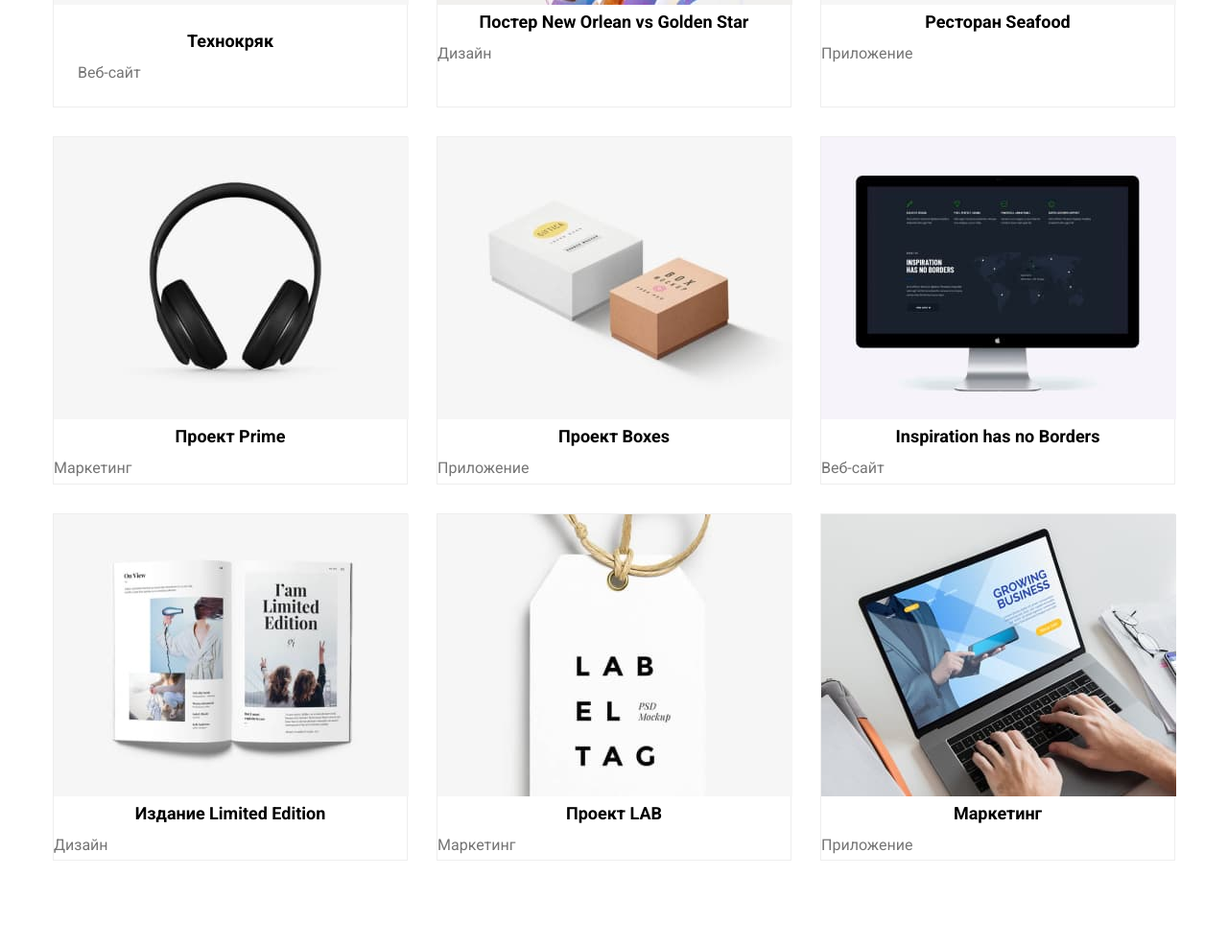
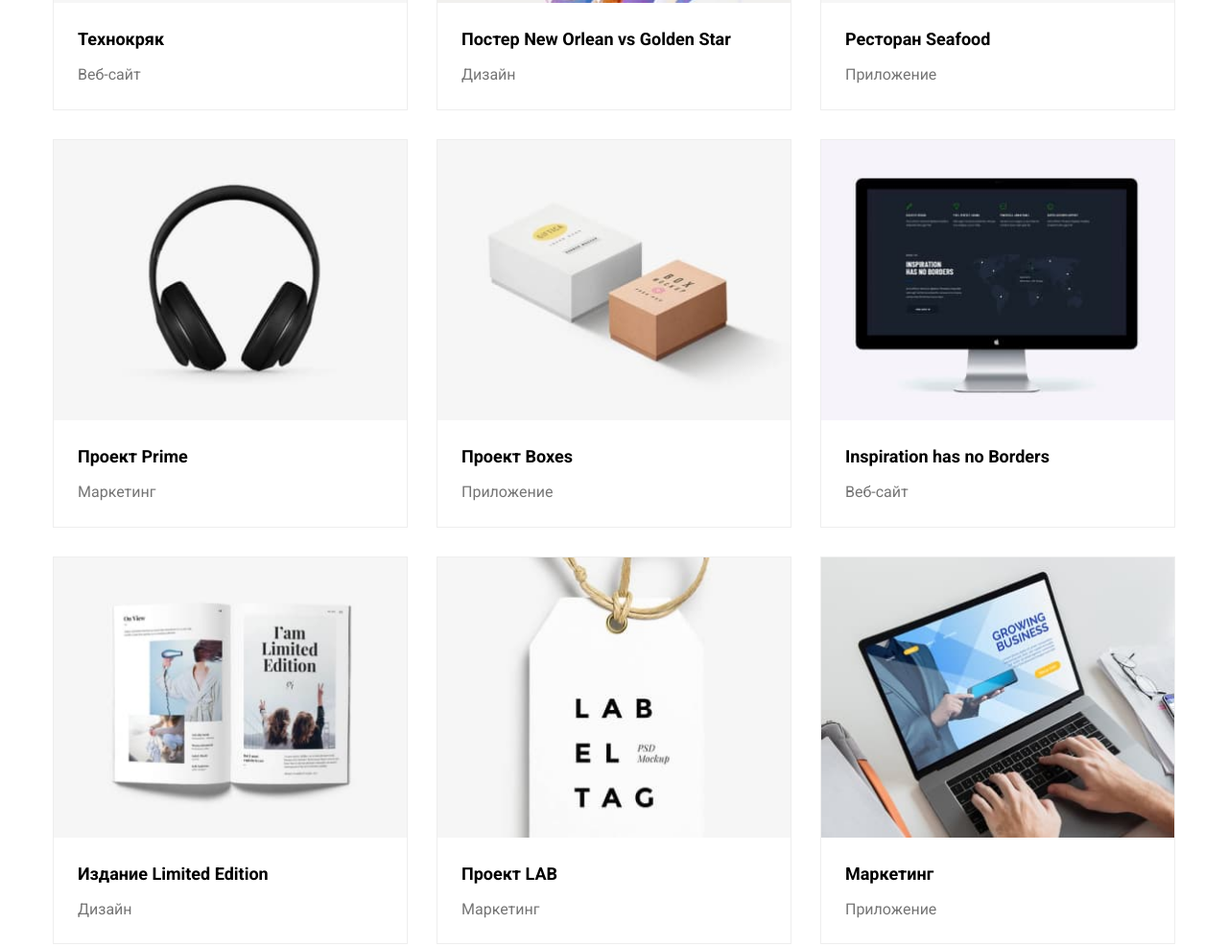
Before and after one commit to DenysPitel/goit-markup-hw-03, a plain HTML site: page portfolio.html in a window 1280 px wide. Shown: the part 563-1550 px from the top of the page at 96% size. Drawn offline with nearby package versions, Linux system fonts and the light colour scheme.

Commit message:
goit-markup-hw-03

```diff
--- a/css/style.css
+++ b/css/style.css
@@ -29,14 +29,9 @@ h5,
 h6 {
   margin-top: 0;
   margin-bottom: 0;
-  text-align: center;
 }
 
-p {
-  padding: 0;
-  margin: 0;
-}
-
+p,
 ul {
   padding: 0;
   margin: 0;
@@ -44,6 +39,8 @@ ul {
 
 img {
   display: block;
+  max-width: 100%;
+  height: auto;
 }
 
 .container {
@@ -168,9 +165,11 @@ img {
 
 .quality-item {
   display: flex;
+  margin-left: -30px;
 }
 
-.quality-item .quality-elem + .quality-elem {
+.quality-item > .quality-elem {
+  flex-basis: calc(100% / 4);
   margin-left: 30px;
 }
 
@@ -179,6 +178,7 @@ img {
 }
 
 .quality-title {
+  margin-bottom: 10px;
   font-weight: 700;
   font-size: 14px;
   line-height: 1.1em;
@@ -200,13 +200,16 @@ img {
   font-size: 36px;
   line-height: 1.2em;
   margin-bottom: 50px;
+  text-align: center;
 }
 
 .services-item {
   display: flex;
+  margin-left: -30px;
 }
 
-.services-item .services-elem + .services-elem {
+.services-item > .services-elem {
+  flex-basis: calc(100% / 3);
   margin-left: 30px;
 }
 
@@ -219,10 +222,7 @@ img {
 
 .team-item {
   display: flex;
-}
-
-.team-item .team-elem + .team-elem {
-  margin-left: 30px;
+  margin-left: -30px;
 }
 
 .team-elem {
@@ -230,6 +230,20 @@ img {
     0px 2px 1px rgba(0, 0, 0, 0.2);
   border-radius: 0px 0px 4px 4px;
   background: var(--fons-html);
+}
+
+.team-item > .team-elem {
+  flex-basis: calc(100% / 4);
+  margin-left: 30px;
+}
+
+.card-team-cont {
+  padding: 20px 0;
+  text-align: center;
+}
+
+.team-name {
+  margin-bottom: 10px;
 }
 
 .team-name,
@@ -279,44 +293,36 @@ img {
 .features-item {
   display: flex;
   flex-wrap: wrap;
+  margin-left: -30px;
+  margin-bottom: -30px;
 }
 
 .features-elem {
-  width: 370px;
+  box-sizing: border-box;
+  background: var(--fons-html);
+  border: 1px solid var(--border-color);
+}
+
+.features-item > .features-elem {
+  flex-basis: calc(100% / 3 - 30px);
   margin-left: 30px;
   margin-bottom: 30px;
-  background: var(--fons-html);
-  border: 1px solid var(--border-color);
-  box-sizing: border-box;
 }
 
-.features-elem:nth-child(3n + 1) {
-  margin-left: 0;
-}
-
-.features-elem:nth-last-child(-n + 3) {
-  margin-bottom: 0;
-}
-
-/* .features-elem .features-title {
-  text-align: start;
-} */
-
-.features-elem-elem {
+.card .card-feat-cont {
   padding: 20px 25px;
 }
 
 .features-title {
+  margin-bottom: 4px;
   font-weight: 700;
   font-size: 18px;
   line-height: 2em;
-  /* margin: 20px 25px 4px 25px; */
 }
 
 .features-text {
   font-size: 16px;
   line-height: 1.9em;
-  /* margin: 0 25px 20px 25px; */
   color: var(--contacts-color);
 }
 
--- a/portfolio.html
+++ b/portfolio.html
@@ -50,67 +50,103 @@
                     <!-- Features -->
                     <ul class="features-item">
                         <li class="features-elem">
+                            <article class="card">
+                                <div class="card-feat">
                                     <img class="features-icon" src="./img/portfolio/img1.jpg" alt="МакБукПро" width="370">
-                            <div class="features-elem-elem">
+                                </div>
+                                <div class="card-feat-cont">
                                     <h2 class="features-title">Технокряк</h2>
                                     <p class="features-text">Веб-сайт</p>
                                 </div>
+                            </article>
                         </li>
                         <li class="features-elem">
+                            <article class="card">
+                                <div class="card-feat">
                                     <img class="features-icon" src="./img/portfolio/img2.jpg" alt="Баскетболисты" width="370">
-                            <div>
+                                </div>
+                                <div class="card-feat-cont">
                                     <h2 class="features-title">Постер New Orlean vs Golden Star</h2>
                                     <p class="features-text">Дизайн</p>
                                 </div>
+                            </article>
                         </li>
                         <li class="features-elem">
+                            <article class="card">
+                                <div class="card-feat">
                                     <img class="features-icon" src="./img/portfolio/img3.jpg" alt="Логотип ресторана" width="370">
-                            <div>
+                                </div>
+                                <div class="card-feat-cont">
                                     <h2 class="features-title">Ресторан Seafood</h2>
                                     <p class="features-text">Приложение</p>
                                 </div>
+                            </article>
                         </li>
                         <li class="features-elem">
+                            <article class="card">
+                                <div class="card-feat">
                                     <img class="features-icon" src="./img/portfolio/img4.jpg" alt="Наушники" width="370">
-                            <div>
+                                </div>
+                                <div class="card-feat-cont">
                                     <h2 class="features-title">Проект Prime</h2>
                                     <p class="features-text">Маркетинг</p>
                                 </div>
+                            </article>
                         </li>
                         <li class="features-elem">
+                            <article class="card">
+                                <div class="card-feat">
                                     <img class="features-icon" src="./img/portfolio/img5.jpg" alt="Два коробки" width="370">
-                            <div>
+                                </div>
+                                <div class="card-feat-cont">
                                     <h2 class="features-title">Проект Boxes</h2>
                                     <p class="features-text">Приложение</p>
                                 </div>
+                            </article>
                         </li>
                         <li class="features-elem">
+                            <article class="card">
+                                <div class="card-feat">
                                     <img class="features-icon" src="./img/portfolio/img6.jpg" alt="Монитор Apple" width="370">
-                            <div>
+                                </div>
+                                <div class="card-feat-cont">
                                     <h2 class="features-title">Inspiration has no Borders</h2>
                                     <p class="features-text">Веб-сайт</p>
                                 </div>
+                            </article>
                         </li>
                         <li class="features-elem">
+                            <article class="card">
+                                <div class="card-feat">
                                     <img class="features-icon" src="./img/portfolio/img7.jpg" alt="Открытая книга" width="370">
-                            <div>
+                                </div>
+                                <div class="card-feat-cont">
                                     <h2 class="features-title">Издание Limited Edition</h2>
                                     <p class="features-text">Дизайн</p>
                                 </div>
+                            </article>
                         </li>
                         <li class="features-elem">
+                            <article class="card">
+                                <div class="card-feat">
                                     <img class="features-icon" src="./img/portfolio/img8.jpg" alt="Бирка" width="370">
-                            <div>
+                                </div>
+                                <div class="card-feat-cont">
                                     <h2 class="features-title">Проект LAB</h2>
                                     <p class="features-text">Маркетинг</p>
                                 </div>
+                            </article>
                         </li>
                         <li class="features-elem">
+                            <article class="card">
+                                <div class="card-feat">
                                     <img class="features-icon" src="./img/portfolio/img9.jpg" alt="Печатает на клавиатуре">
-                            <div>
+                                </div>
+                                <div class="card-feat-cont">
                                     <h2 class="features-title">Маркетинг</h2>
                                     <p class="features-text">Приложение</p>
                                 </div>
+                            </article>
                         </li>
                     </ul>
                 </div>
```
Also changed, not shown: index.html (+24 -0 lines). Lines whose indentation alone changed are shown as unchanged.
